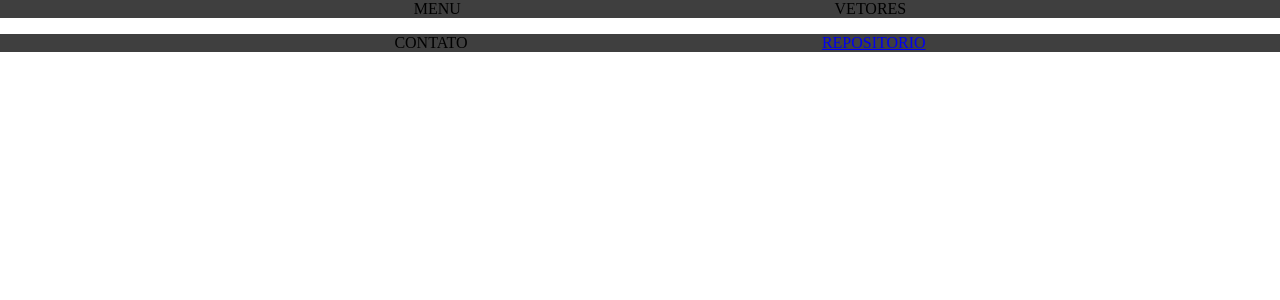
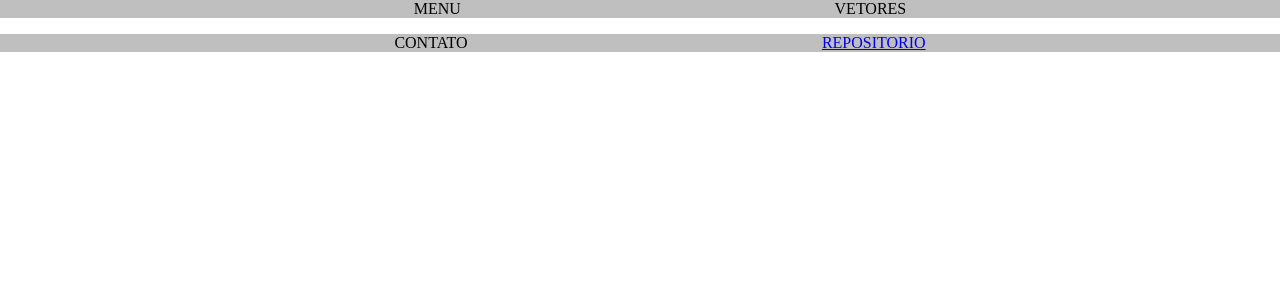
Before and after one commit to Allekstat/programacao, a PHP site: page /web/index.html in a window 1280 px wide. Shown: the top 300 px of the page. Run offline with PHP 8.4, Linux system fonts and the light colour scheme.

Commit message:
Update design.css

```diff
--- a/web/design.css
+++ b/web/design.css
@@ -6,7 +6,7 @@ body {
 	height: -webkit-fill-available;
 }
 header, footer {
-	background-color: rgb(63,63,63);
+	background-color: rgb(191,191,191);
 }
 ul {
 	display: flex;
```
